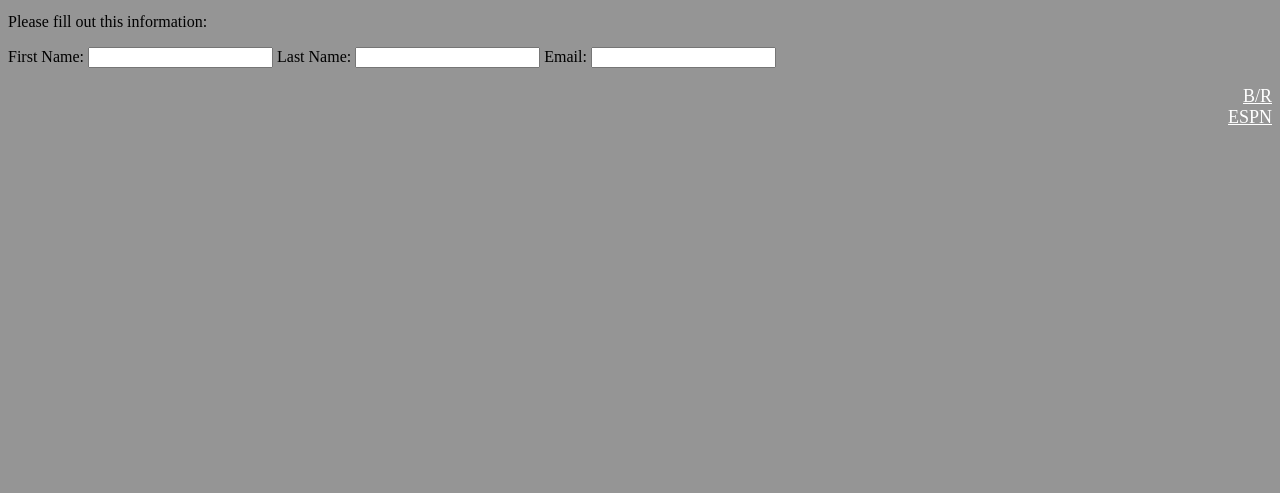
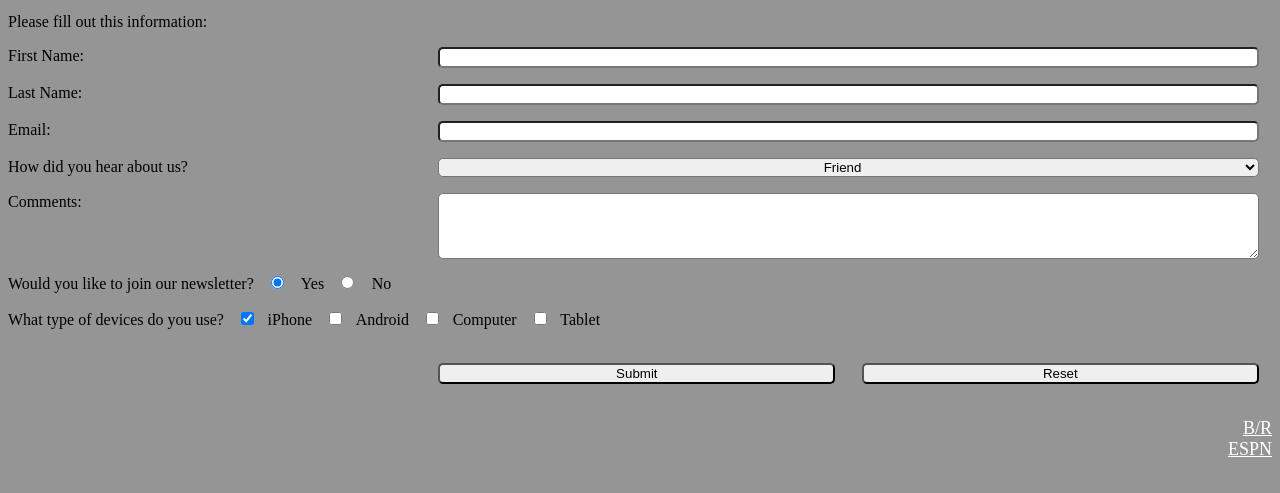
Before and after one commit to joefisher242/assignment4, a plain HTML site: page contact.html in a window 1280 px wide. Shown: the part 91-584 px from the top of the page. Drawn offline with Linux system fonts and the light colour scheme.

Commit message:
Added contact page and styling

```diff
--- a/contact.html
+++ b/contact.html
@@ -24,15 +24,58 @@
 
     <main>
 
-        <form>
-
+        <form action="thankyou.html">
             <p>Please fill out this information:</p>
+            <p>
                 <label for="firstname">First Name:</label>
                 <input type="text" name="firstname" id="firstname">
+            </p>
+            <p>
                 <label for="lastname">Last Name:</label>
                 <input type="text" name="lastname" id="lastname">
+            </p>
+            <p>
                 <label for="email">Email:</label>
                 <input type="text" name="email" id="email">
+            </p>
+
+            <p>
+                <label for="how-you-heard">How did you hear about us?</label>
+                <select name="how-you-heard" id="how-you-heard">
+                    <option value="friend">Friend</option>
+                    <option value="email">Email</option>
+                    <option value="ad">Advertisement</option>
+                    <option value="web">Website</option>
+                    <option value="search">Google Search</option>
+                </select>
+            </p>
+
+            <p>
+                <label for="comments">Comments:</label>
+                <textarea name="comments" id="comments" rows="4" cols="48"></textarea>
+            </p>
+
+            <div class="radio-buttons">
+                <label for="join-our-newsletter">Would you like to join our newsletter?</label>
+                <input type="radio" name="join-our-newsletter" value="Yes" checked> Yes
+                <input type="radio" name="join-our-newsletter" value="No"> No
+            </div>
+            <br>
+
+            <div class="checkboxes">
+                <label for="devices-used">What type of devices do you use?</label>
+                <input type="checkbox" name="devices-used" value="iPhone" checked>iPhone
+                <input type="checkbox" name="devices-used" value="Android">Android
+                <input type="checkbox" name="devices-used" value="Computer">Computer
+                <input type="checkbox" name="devices-used" value="Tablet">Tablet
+            </div>
+            <br>
+
+            <p>
+                <label></label>
+                <input type="submit" value="Submit">
+                <input type="reset" value="Reset">
+            </p>
 
         </form>
 
--- a/css/styles.css
+++ b/css/styles.css
@@ -109,3 +109,26 @@
         flex-direction: column;
     }
 }
+
+form input, textarea {
+    margin: 2px 0;
+}
+
+form p {
+    display: flex;
+    margin-bottom: 1em;
+}
+
+form label {
+    flex-basis: 33%
+}
+
+form input, textarea, select {
+    flex: 1;
+    margin: 0 1em;
+    border-radius: 5px;
+}
+
+form select {
+    text-align: center;
+}
```
Also changed, not shown: thankyou.html (added, +40 -0 lines). Lines whose indentation alone changed are shown as unchanged.
